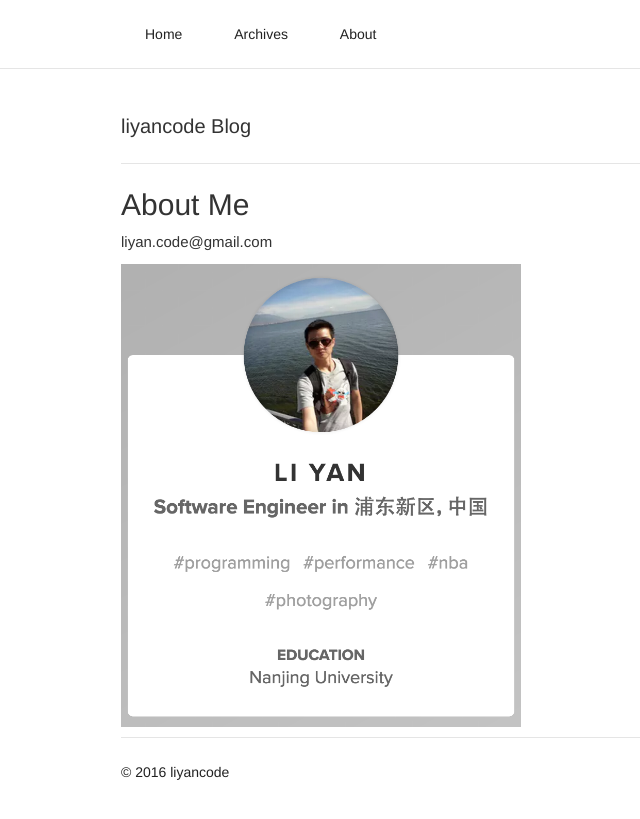
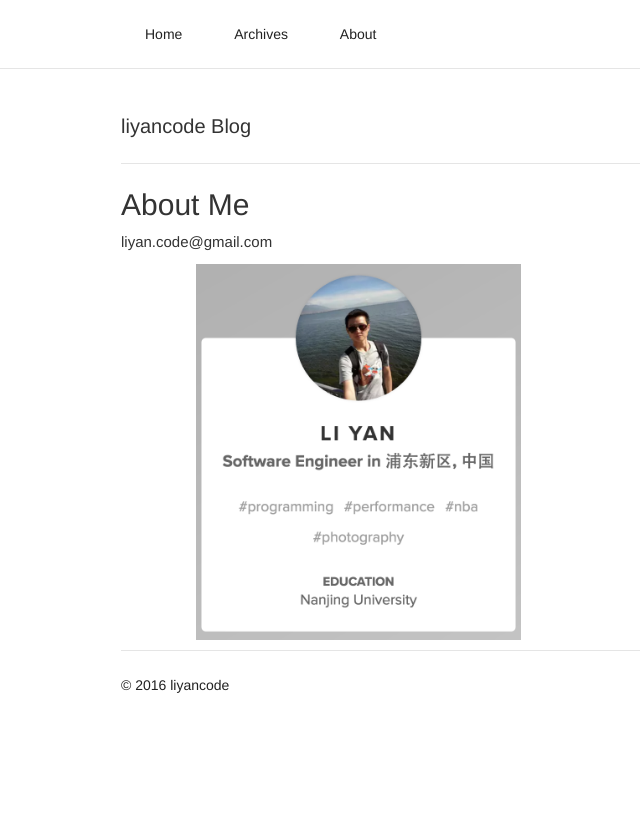
Before and after one commit to liyancode/liyancode.github.io, a Jekyll site: the page built from about/index.html, in a window 1280 px wide. Shown: the top 819 px of the page, without its empty margins (49-689 px from the left). Built offline with Jekyll 4.4.1, drawn with Linux system fonts in a browser that asks for light colours.

Commit message:
update layout

```diff
--- a/css/blog.css
+++ b/css/blog.css
@@ -119,7 +119,9 @@ a:focus, a:hover {
 }
 
 .blog-main img{
-    width: 100%;
+    /*width: 100%;*/
+    width: 84%;
+    padding-left: 8%;
 }
 
 /* Sidebar modules for boxing content */
```
